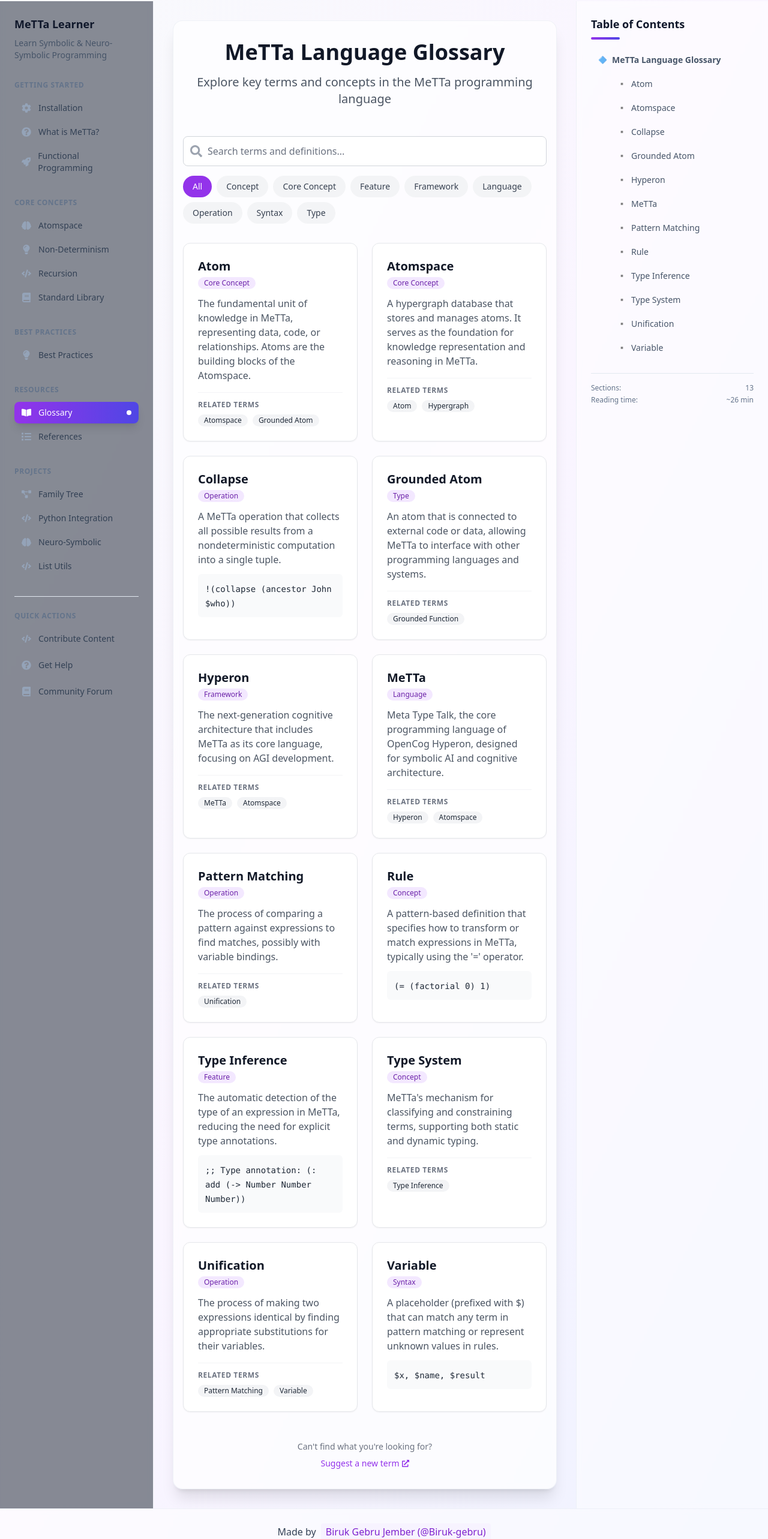
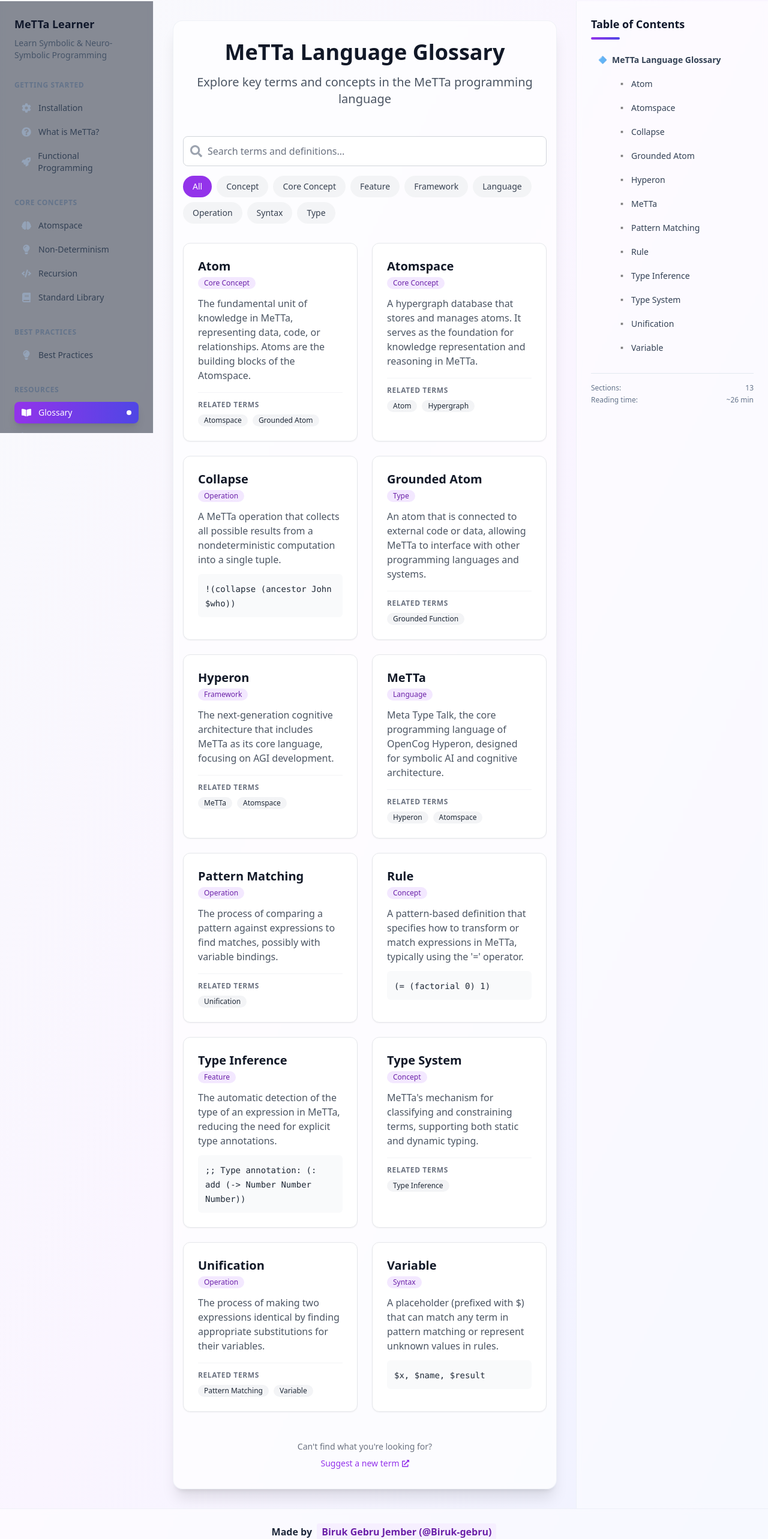
Before and after one commit to Biruk-gebru/metta-learner-playground, a Next.js app in the folder guide-metta/meTTa-docs-site/: page /glossary in a window 1280 px wide. Shown: the part 78-2644 px from the top of the page at 60% size. Built offline with nearby package versions, Linux system fonts and the light colour scheme.

Commit message:
fix: made the left naviagteion bar sticky and increased the contrast for texts

```diff
--- a/guide-metta/meTTa-docs-site/src/components/Layout.tsx
+++ b/guide-metta/meTTa-docs-site/src/components/Layout.tsx
@@ -60,10 +60,10 @@
       </header>
 
       <div className="flex flex-1 pt-20">
-        {/* Left sidebar - hidden on mobile */}
-        <div className="hidden lg:block w-64 min-w-64 bg-white/50 dark:bg-slate-900/50 backdrop-blur-sm border-r border-slate-200/50 dark:border-slate-700/50">
+        {/* Left sidebar - hidden on mobile; sticky and scrollable */}
+        <aside className="hidden lg:block w-64 min-w-64 bg-white/50 dark:bg-slate-900/50 backdrop-blur-sm border-r border-slate-200/50 dark:border-slate-700/50 sticky top-20 h-[calc(100vh-5rem)] overflow-y-auto overflow-x-hidden">
           <Sidebar dark={true} />
-        </div>
+        </aside>
 
         <main className="flex-1 flex justify-center items-start overflow-y-auto">
           <div className="max-w-4xl w-full p-4 sm:p-6 lg:p-8">
@@ -84,14 +84,14 @@
 
       <footer className="w-full text-center py-6 bg-white/50 dark:bg-slate-900/50 backdrop-blur-sm border-t border-slate-200/50 dark:border-slate-700/50">
         <div className="max-w-4xl mx-auto px-4">
-          <p className="text-sm sm:text-base text-slate-700 dark:text-slate-300 font-medium">
+          <p className="text-sm sm:text-base text-slate-800 dark:text-slate-100 font-semibold">
             Made by
             {' '}
-            <a href="https://github.com/Biruk-gebru" target="_blank" rel="noopener noreferrer" className="inline-block px-2 py-0.5 ml-1 rounded bg-purple-100/40 dark:bg-purple-900/20 text-purple-700 dark:text-purple-300 hover:underline">
+            <a href="https://github.com/Biruk-gebru" target="_blank" rel="noopener noreferrer" className="inline-block px-2 py-0.5 ml-1 rounded bg-purple-100/60 dark:bg-purple-900/40 text-purple-800 dark:text-purple-200 hover:underline">
               Biruk Gebru Jember (@Biruk-gebru)
             </a>
           </p>
-          <p className="text-xs text-slate-500 dark:text-slate-500 mt-2">
+          <p className="text-xs text-slate-600 dark:text-slate-300 mt-2">
             Learn Symbolic & Neuro-Symbolic Programming with MeTTa
           </p>
         </div>
--- a/guide-metta/meTTa-docs-site/src/components/Sidebar.tsx
+++ b/guide-metta/meTTa-docs-site/src/components/Sidebar.tsx
@@ -53,7 +53,7 @@
   };
 
   return (
-    <div className={`h-full overflow-y-auto ${dark ? 'bg-slate-900/50' : 'bg-white/50'} backdrop-blur-sm`}>
+    <div className={`h-full ${dark ? 'bg-slate-900/50' : 'bg-white/50'} backdrop-blur-sm overflow-x-hidden`}>
       <div className="p-6">
         <div className="mb-8">
           <h2 className="text-lg font-bold text-slate-900 dark:text-white mb-2">MeTTa Learner</h2>
--- a/guide-metta/meTTa-docs-site/src/components/TableOfContents.tsx
+++ b/guide-metta/meTTa-docs-site/src/components/TableOfContents.tsx
@@ -91,7 +91,7 @@
   return (
     <div className="sticky top-6 overflow-x-hidden">
       <div className="mb-4">
-        <h3 className="text-lg font-semibold text-slate-900 dark:text-white mb-2">
+        <h3 className="text-lg font-semibold text-slate-900 dark:text-slate-100 mb-2">
           Table of Contents
         </h3>
         <div className="w-12 h-1 bg-gradient-to-r from-purple-600 to-indigo-600 rounded-full"></div>
@@ -115,7 +115,7 @@
                   className={`flex-1 text-left group flex items-center gap-2 px-3 py-2 rounded-lg transition-all duration-200 overflow-hidden ${
                     isActive
                       ? 'bg-gradient-to-r from-purple-600 to-indigo-600 text-white shadow-lg'
-                      : 'text-slate-600 dark:text-slate-300 hover:bg-purple-50 dark:hover:bg-slate-800 hover:text-purple-600 dark:hover:text-purple-400'
+                      : 'text-slate-700 dark:text-slate-200 hover:bg-purple-50 dark:hover:bg-slate-800 hover:text-purple-700 dark:hover:text-purple-300'
                   }`}
                   style={{ paddingLeft: `${12 + getIndentLevel(heading.level)}px` }}
                 >
@@ -160,7 +160,7 @@
                           className={`block py-1 px-2 rounded transition-colors text-sm overflow-hidden ${
                             activeId === child.id
                               ? 'bg-purple-100 dark:bg-purple-900/30 text-purple-700 dark:text-purple-300 font-medium'
-                              : 'text-slate-600 dark:text-slate-400 hover:bg-slate-100 dark:hover:bg-slate-700/50 hover:text-slate-900 dark:hover:text-slate-200'
+                              : 'text-slate-700 dark:text-slate-300 hover:bg-slate-100 dark:hover:bg-slate-700/50 hover:text-slate-900 dark:hover:text-slate-100'
                           }`}
                           style={{ paddingLeft: `${12 + getIndentLevel(child.level)}px` }}
                         >
```
